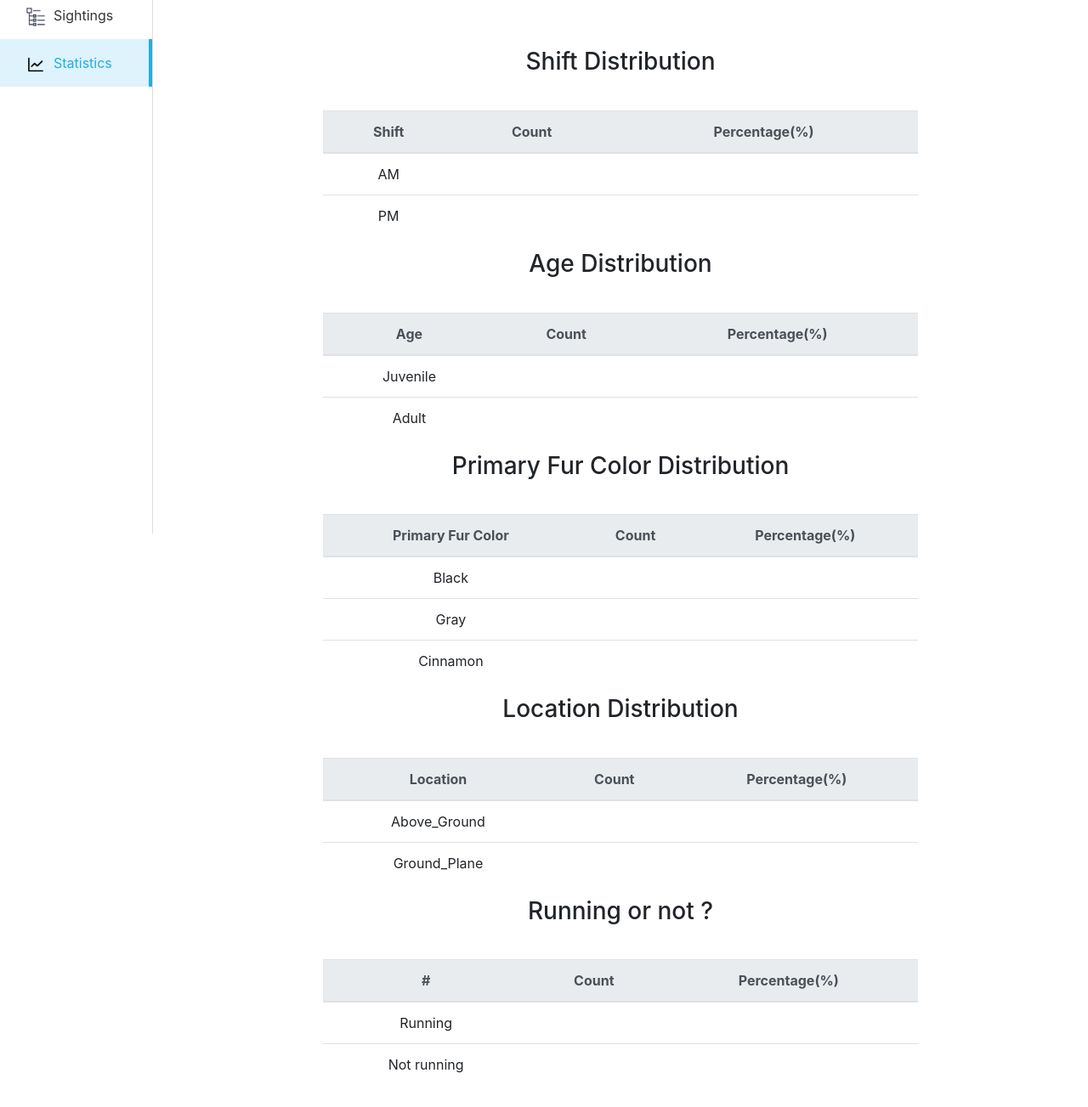
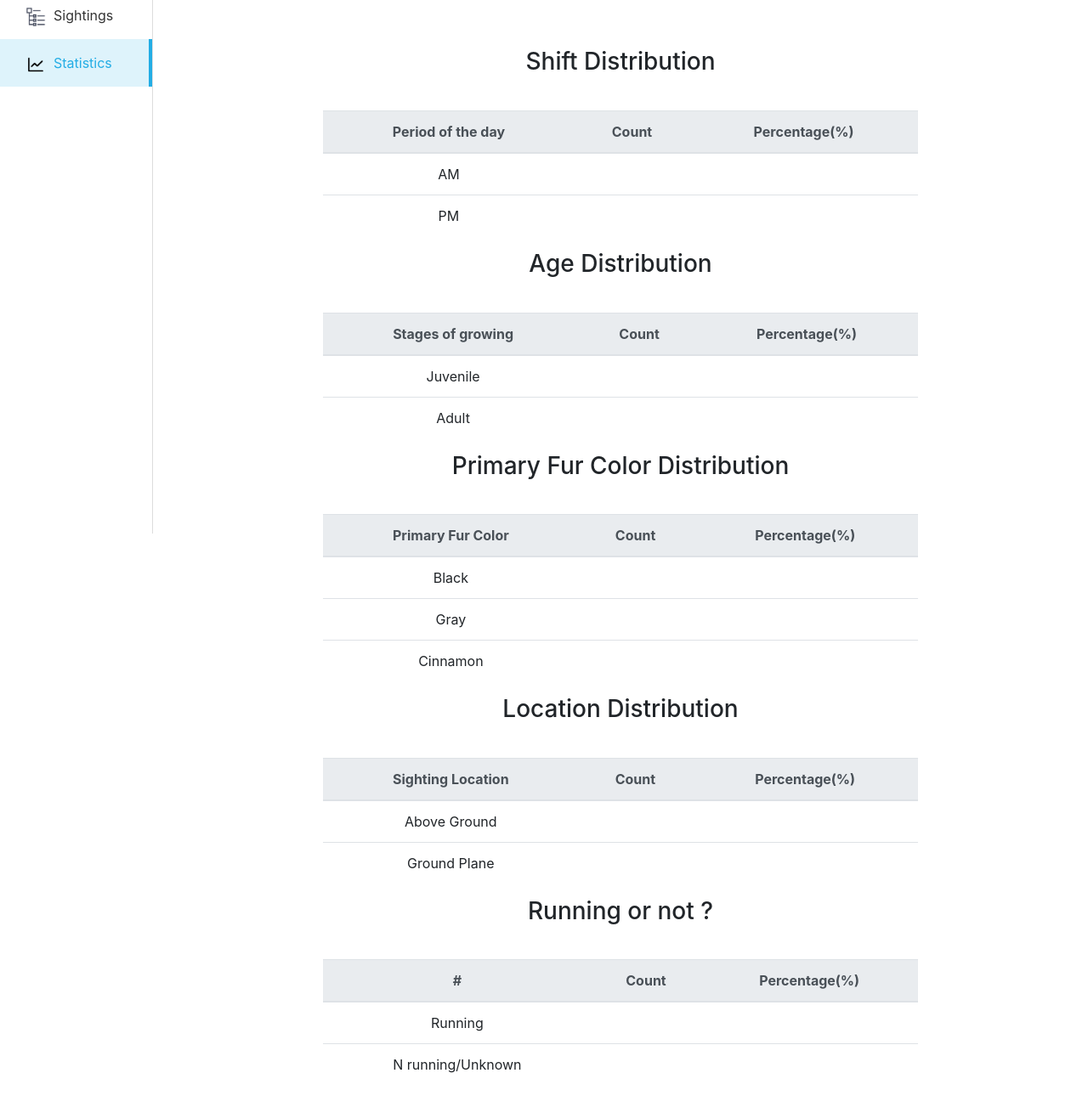
Before and after one commit to yangfan12-12/IEOR4501_Final_Project_Group_34, a Django app: template sightings/templates/sightings/stats.html in a window 1280 px wide. Shown: the part 212-1515 px from the top of the page at 85% size. Run offline with Django 3.2, Linux system fonts and the light colour scheme; the template is opened without the code that fills it, so the values that code supplies are empty; some libraries are stand-ins or nearby versions.

Commit message:
Align tables

```diff
--- a/sightings/templates/sightings/stats.html
+++ b/sightings/templates/sightings/stats.html
@@ -107,7 +107,7 @@
 			<table class="table table-hover" style="width: 700px">
 				<thead class="thead-light">
 					<tr>
-						<th scope="col-4">Shift</th>
+						<th scope="col-4">Period of the day</th>
 						<th scope="col-4">Count</th>
 						<th scope="col-4">Percentage(%)</th>
 					</tr>
@@ -134,7 +134,7 @@
                         <table class="table table-hover" style="width: 700px">
                                 <thead class="thead-light">
                                         <tr>
-                                                <th scope="col-4">Age</th>
+                                                <th scope="col-4">Stages of growing</th>
                                                 <th scope="col-4">Count</th>
                                                 <th scope="col-4">Percentage(%)</th>
                                         </tr>
@@ -193,19 +193,19 @@
                         <table class="table table-hover" style="width: 700px">
                                 <thead class="thead-light">
                                         <tr>
-                                                <th scope="col-4">Location</th>
+						<th scope="col-4">Sighting Location</th>
                                                 <th scope="col-4">Count</th>
                                                 <th scope="col-4">Percentage(%)</th>
                                         </tr>
                                 </thead>
                                 <tbody>
                                         <tr>
-                                                <td scope="row">Above_Ground</td>
+                                                <td scope="row">Above Ground</td>
                                                 <td>{{context.Location.Above_Ground}}</td>
                                                 <td>{{context.Location_Percentage.Above_Ground}}</td>
                                         </tr>
                                         <tr>
-                                                <td scope="row">Ground_Plane</td>
+                                                <td scope="row">Ground Plane</td>
                                                 <td>{{context.Location.Ground_Plane}}</td>
                                                 <td>{{context.Location_Percentage.Ground_Plane}}</td>
                                         </tr>
@@ -232,7 +232,7 @@
                                                 <td>{{context.Running_Percentage.True}}</td>
                                         </tr>
                                         <tr>
-                                                <td scope="row">Not running</td>
+                                                <td scope="row">N running/Unknown</td>
                                                 <td>{{context.Running.False}}</td>
                                                 <td>{{context.Running_Percentage.False}}</td>
                                         </tr>
```
